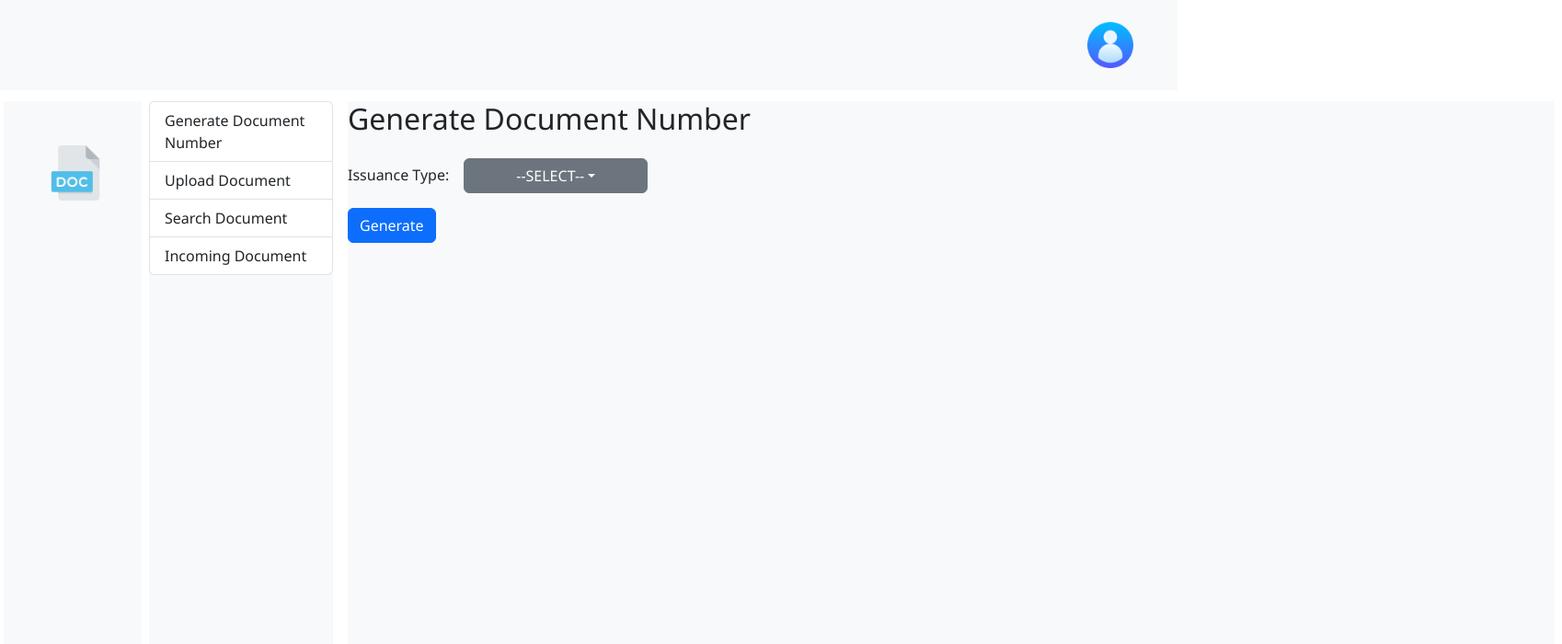
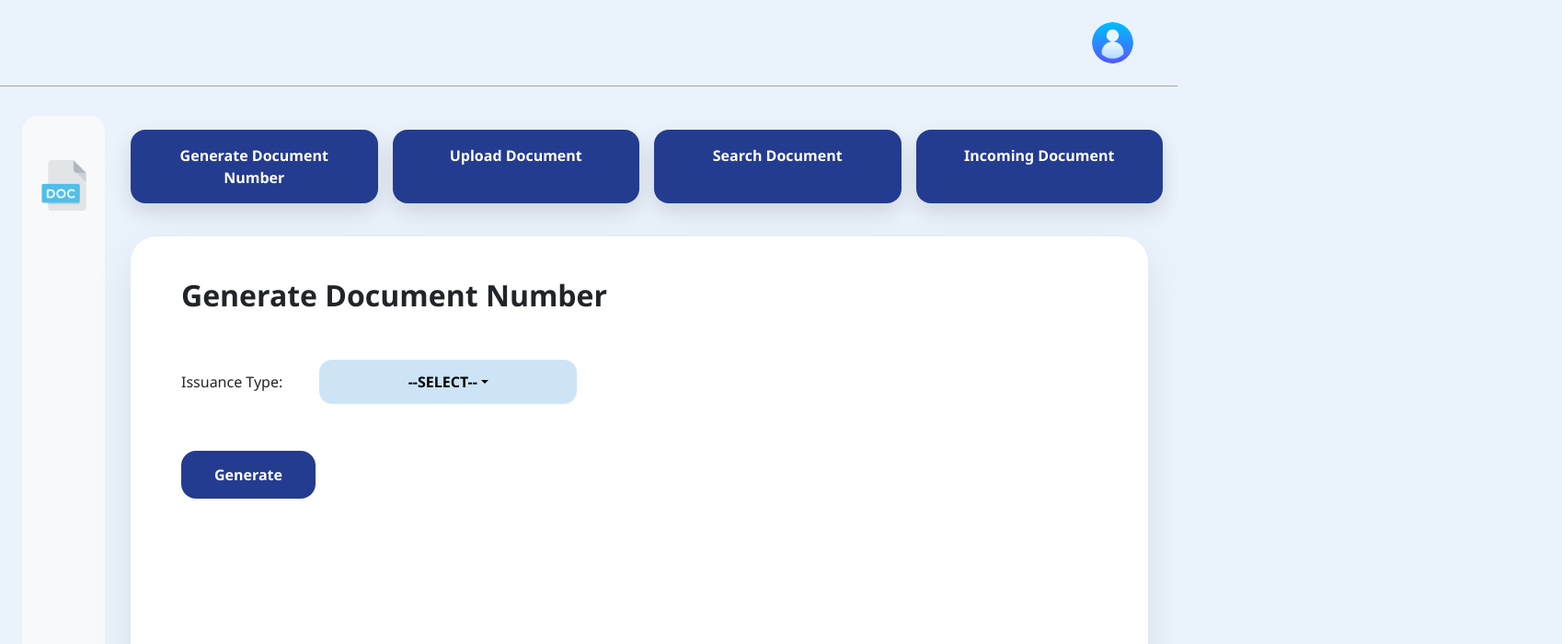
Before and after one commit to arquitaj/Web-Technology-Application, a React (Vite) app: page /dashboard in a window 1280 px wide. Shown: the top 700 px of the page at 92% size, 1698 px wide, since content can reach past the window. Built offline with nearby package versions, Linux system fonts and the light colour scheme.

Commit message:
Css for Dashboard

```diff
--- a/src/assets/Components.css
+++ b/src/assets/Components.css
@@ -1,41 +1,113 @@
-/* Default */
 * {
   box-sizing: border-box;
   font-family: 'Segoe UI', Tahoma, Geneva, Verdana, sans-serif;
 }
 
-body {
-  margin: 0;
+.min-height {
+  min-height: 91vh;
 }
 
-.min-height{
-  min-height: 91vh;
-}
-/*Side Bar */
-.side-Bar{
-  width: 150px;
+/* Sidebar */
+.side-Bar {
+  width: 90px;
+  border-radius: 16px;
+  display: flex;
+  justify-content: center;
 }
 
-.sidebar-Icons{
-  width: 60px;
-  height: 60px;
+.sidebar-Icons {
+  width: 55px;
+  height: 55px;
 }
 
-.side-Toggle-Menu{
-  width: 200px;
+/* Top Horizontal buttons */
+
+.side-Toggle-Menu {
+  width: 100%;
+  min-height: unset;
+  background: transparent !important;
+  padding: 0;
+  display: flex;
+  flex-direction: column;
+}
+
+/* Horizontal button layout */
+.side-Toggle-Menu .list-group {
+  display: flex;
+  flex-direction: row;
+  justify-content: center;
+  gap: 16px;
+  margin-top: 15px;
+}
+
+/* Button style */
+.side-Toggle-Menu .list-group-item {
+  flex: 1;
+  border: none;
+  border-radius: 16px;
+  padding: 16px 20px;
+  font-weight: 620;
+  color: #ffffff;
+  background-color: #243c8f;
+  text-align: center;
+  box-shadow: 0px 10px 25px rgba(0, 0, 0, 0.12);
 }
 
 
-/*NavBar */
-.profile-Icon{
-  width: 50px;
-  height: 50px;
+
+/* Hover */
+.side-Toggle-Menu .list-group-item:hover {
+   background-color: #4cc27a;
 }
 
-/*Generate Document Number */
-.main-Card{
-  min-width: 164vh;
+/* Navbar */
+.profile-Icon {
+  width: 45px;
+  height: 45px;
+  border-radius: 50%;
+  cursor: pointer;
 }
-.btn-IssuanceType{
-  width: 200px;
+
+/* Main Content Card */
+.main-Card {
+  background-color: #ffffff !important;
+  border-radius: 28px;
+  padding: 45px 55px;
+  box-shadow: 0px 18px 45px rgba(0, 0, 0, 0.08);
+  flex: 1;
 }
+
+.main-Card h2 {
+  font-weight: 800;
+  margin-bottom: 35px;
+}
+
+/* =========================
+   FORM ROW
+========================= */
+.dropdown-center {
+  display: flex;
+  align-items: center;
+  gap: 24px;
+}
+
+/* Dropdown button */
+.btn-IssuanceType {
+  width: 280px;
+  height: 48px;
+  border-radius: 14px;
+  background-color: #cce4f6;
+  color: #000000;
+  border: none;
+  font-weight: 600;
+}
+
+/* Generate button */
+.btn-primary {
+  margin-top: 35px;
+  padding: 14px 36px;
+  border-radius: 16px;
+  font-weight: 700;
+  background-color: #243c8f;
+  border: none;
+}
--- a/src/assets/Dashboard.css
+++ b/src/assets/Dashboard.css
@@ -1,13 +1,24 @@
-/* Default */
-* {
-  box-sizing: border-box;
-  font-family: 'Segoe UI', Tahoma, Geneva, Verdana, sans-serif;
+body {
+  background-color: #eaf2fb;
 }
 
-body {
-  margin: 0;
+/* Main dashboard layout */
+.side-Menu {
+  display: flex;
+  gap: 20px;
+  padding: 20px;
 }
 
-.side-Menu{
-    display: flex;
+/* Stack content vertically on the right */
+.side-Menu > div:last-child {
+  display: flex;
+  flex-direction: column;
+  gap: 20px;
+  flex: 1;
 }
+
+/* Navbar look */
+.navbar {
+  background-color: #eaf2fb !important;
+  border-bottom: 1px solid rgba(93, 92, 92, 0.5);
+}
--- a/src/pages/Dashboard.tsx
+++ b/src/pages/Dashboard.tsx
@@ -13,8 +13,10 @@ const Dashboard = () => {
         <Navbar />
         <div className='m-1 side-Menu'>
           <Sidebar />
+          <div className="dashboard-content">
           <DocumentsToggle />
           <AddDocumentNo />
+          </div>
         </div>
     </div>
   )
```
